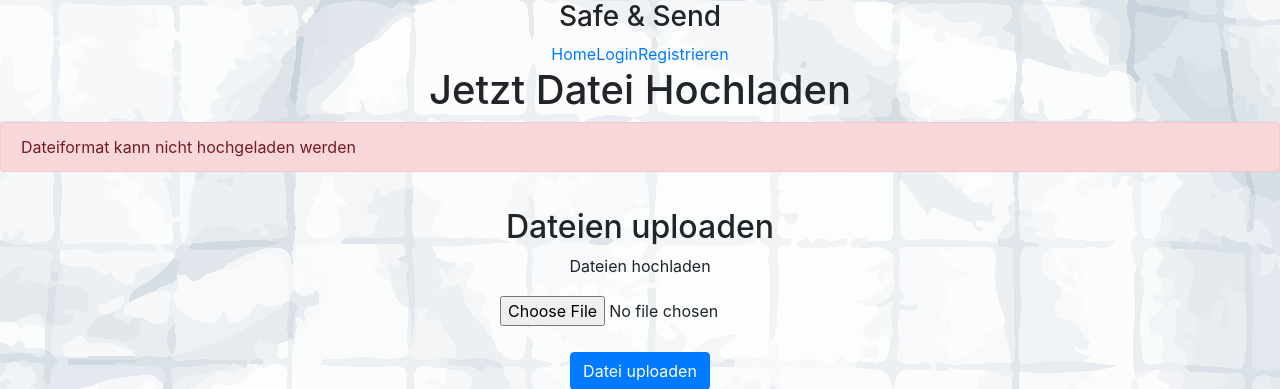
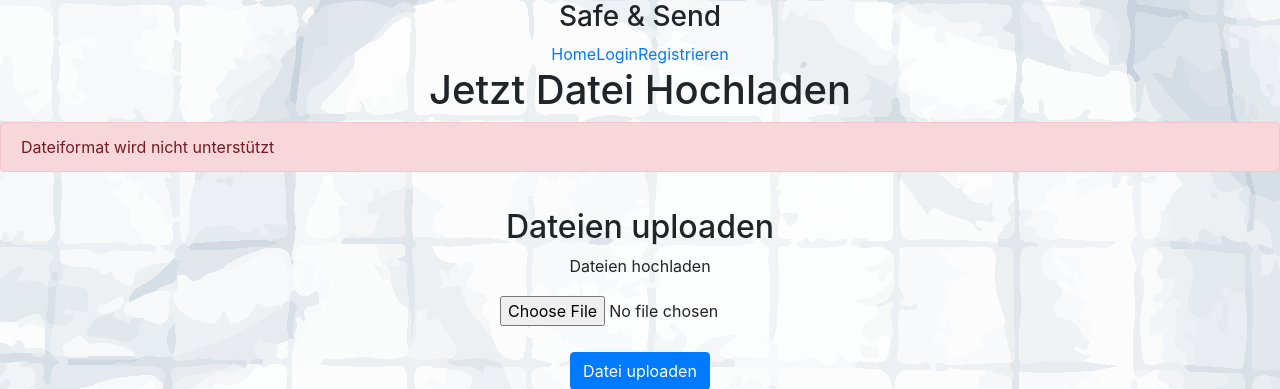
Before and after one commit to Paola1992/NikaPaolaWebprojekt2018, a PHP site: page /errorFileExtension.php in a window 1280 px wide. Shown: the top 389 px of the page. Run offline with PHP 8.4, Linux system fonts and the light colour scheme.

Commit message:
Beschriftung

```diff
--- a/dbConnection.php
+++ b/dbConnection.php
@@ -6,19 +6,20 @@
  * Time: 17:46
  */
 
-//Verbindung DB
+//Verbindung mit der Datenbank
 $dbServername = "localhost";
 $dbName = "u-pp020";
 $dbUsername = "pp020";
 $dbPassword = "iaQuee2ooG";
 
-//Verbindung wird geprüft, wenn Fehlgeschlagen dann Fehlerausgeben
+//Verbindung wird geprüft
 try {
     $dbConnect = new PDO("mysql:host=$dbServername;dbname=$dbName", $dbUsername, $dbPassword);
     $dbConnect->setAttribute(PDO::ATTR_ERRMODE, PDO::ERRMODE_EXCEPTION);
 }
 catch(PDOException $e)
 {
+    // Fehler wird ausgegeben wenn nicht funktioniert
     echo "Datenbankverbindung fehlgeschlagen: " . $e->getMessage();
 }
 ?>
--- a/editFileOne.php
+++ b/editFileOne.php
@@ -5,8 +5,8 @@
  * Date: 10.06.18
  * Time: 17:45
  */
-?>
-<?php
+
+
 include "session.php";
 $fileID = $_GET["fileID"];
 $oldFilename = $_GET["oldFilename"];
@@ -21,7 +21,6 @@ $oldFilename = $_GET["oldFilename"];
     <!-- Bootstrap -->
     <link href="css/styles.css" rel="stylesheet" type="text/css">
     <link href="css/bootstrap.css" rel="stylesheet" type="text/css">
-
 
     <title>Safe&Send</title>
 
--- a/errorFileExtension.php
+++ b/errorFileExtension.php
@@ -40,7 +40,7 @@
 <h1 class="margin-base-vertical">Jetzt Datei Hochladen</h1>
 
 <!--Warnung wegen Daten Volumen-->
-<div class="alert alert-danger" role="alert">Dateiformat kann nicht hochgeladen werden</div>
+<div class="alert alert-danger" role="alert">Dateiformat wird nicht unterstützt</div>
 
 <div class="col-sm-6">
     <form class="form-signin" method="post" action="uploadfileAction.php">
```
